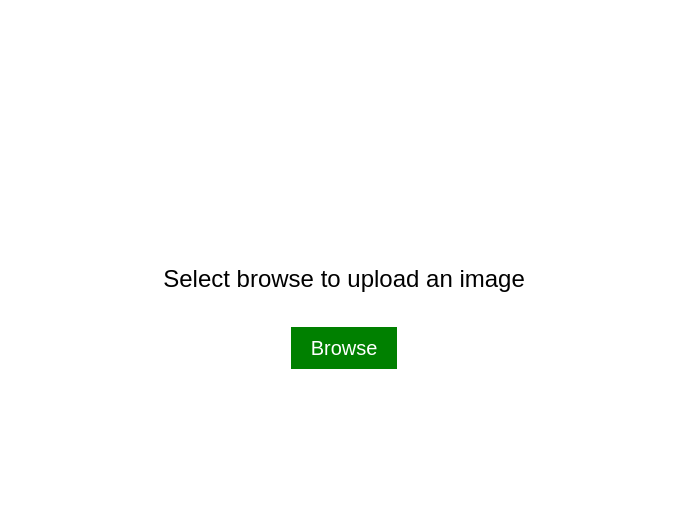
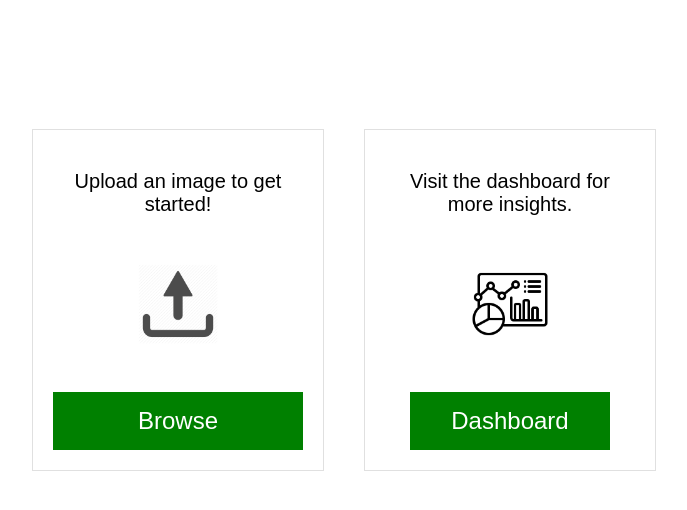
Before and after one commit to roannalim/dsa3101-2310-12-ocr, a Flask app: template frontend/templates/Upload.html in a window 1280 px wide; the page is wider, and only the part inside the window is pictured. Shown: the part 100-610 px from the top of that part, without its empty margins (296-983 px from the left). Run offline with Flask 3, Linux system fonts and the light colour scheme; the template is opened without the code that fills it, so the values that code supplies are empty.

Commit message:
Edit upload.html to add in Dashboard button and icons for Browse & Dashboard button.

```diff
--- a/frontend/templates/Upload.html
+++ b/frontend/templates/Upload.html
@@ -26,27 +26,49 @@
 
         .button-container {
             display: flex;
-            flex-direction: column;
+            flex-direction: row; /* Align items side by side */
             justify-content: center;
             align-items: center;
-            gap: 20px; /* Space between elements */
+            gap: 40px; /* Increase the gap for separation */
         }
 
-        .upload-text {
-            font-size: 24px;
+        .box {
+            width: 250px; /* Width of the container */
+            height: 300px; /* Height of the container */
+            padding: 20px;
+            border: 1px solid #e0e0e0; /* A subtle border */
+            display: flex;
+            flex-direction: column;
+            justify-content: space-between; /* Distribute space between button and description */
+            align-items: center; /* Center items horizontally */
+            text-align: center; /* Center the text of description */
+        }
+
+        .description {
+            font-size: 20px;
         }
 
         .browse-button {
-            font-size: 20px;
-            padding: 10px 20px;
+            font-size: 24px; /* Increased font size */
+            padding: 15px 25px; /* Increased padding */
             background-color: #008000; /* Light green */
             color: #fff;
             cursor: pointer;
+            width: 200px; /* Fixed width */
+            text-align: center; /* Center the text */
+            border: none; /* Remove default browser styling */
+            display: inline-block; /* Allow for text-align to work */
         }
 
         .browse-button:hover {
             background-color: #006400; /* Dark green on hover */
         }
+
+        .logo {
+            width: 80px; /* Adjust the size based on your needs */
+            margin-bottom: 20px; /* Space between the logo and the button */
+        }
+
     </style>
 </head>
 
@@ -55,12 +77,25 @@
         <h1>What-A-Waste</h1>
     </header>
 
-    <div class = "button-container">
-        <p class = "upload-text">Select browse to upload an image</p>
-        <form method = "POST" enctype="multipart/form-data" action = "/image_preview">
-            <input type = "file" name="image" id="file-input" accept = "image/*" style="display: none;">
-            <label for = "file-input" class="browse-button">Browse</label>
-        </form>
+    <div class="button-container">
+
+        <div class="box">
+            <p class="description">Upload an image to get started!</p>
+            <img src="../Web Images/upload_icon.png" alt="Upload Logo" class="logo"> <!-- Upload Logo -->
+            <form method="POST" enctype="multipart/form-data" action="/image_preview">
+                <input type="file" name="image" id="file-input" accept="image/*" style="display: none;">
+                <label for="file-input" class="browse-button">Browse</label>
+            </form>
+        </div>
+
+        <div class="box">
+            <p class="description">Visit the dashboard for more insights.</p>
+            <img src="../Web Images/dashboard_icon.png" alt="Dashboard Logo" class="logo"> <!-- Dashboard Logo -->
+            <form action="/dashboard" method="get">
+                <button type="submit" class="browse-button">Dashboard</button>
+            </form>
+        </div>
+
     </div>
 </body>
 </html>
--- a/frontend/templates/login.html
+++ b/frontend/templates/login.html
@@ -26,6 +26,10 @@
             padding: 2px 16px;  /* Adjust the padding for top/bottom and left/right respectively */
             cursor: pointer;    /* Changes the mouse cursor to a hand when hovering over the button */
 
+        }
+
+        button:hover {
+            background-color: #e9f6fb; /* Grey on hover */
         }
 
         #loginModal {
```
Also changed, not shown: frontend/Web Images/dashboard_icon.png (added), frontend/Web Images/upload_icon.png (added).
